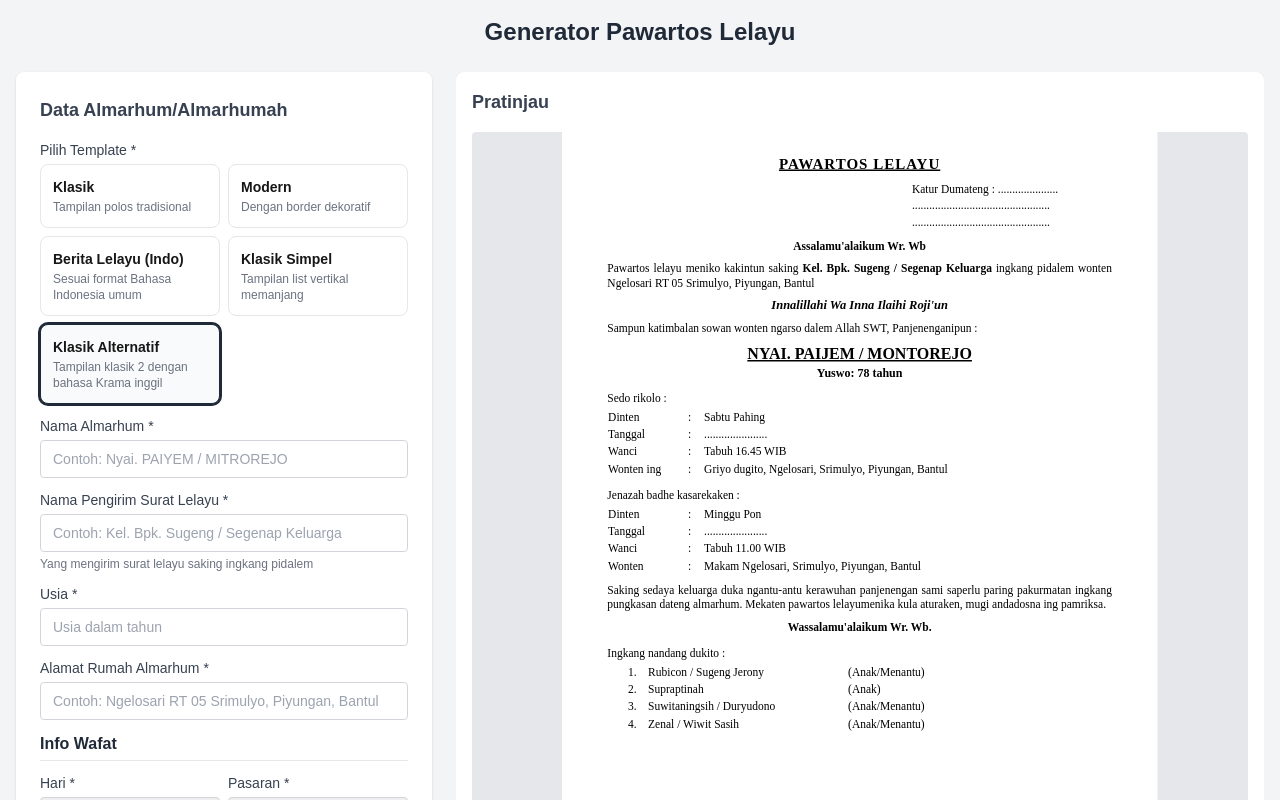
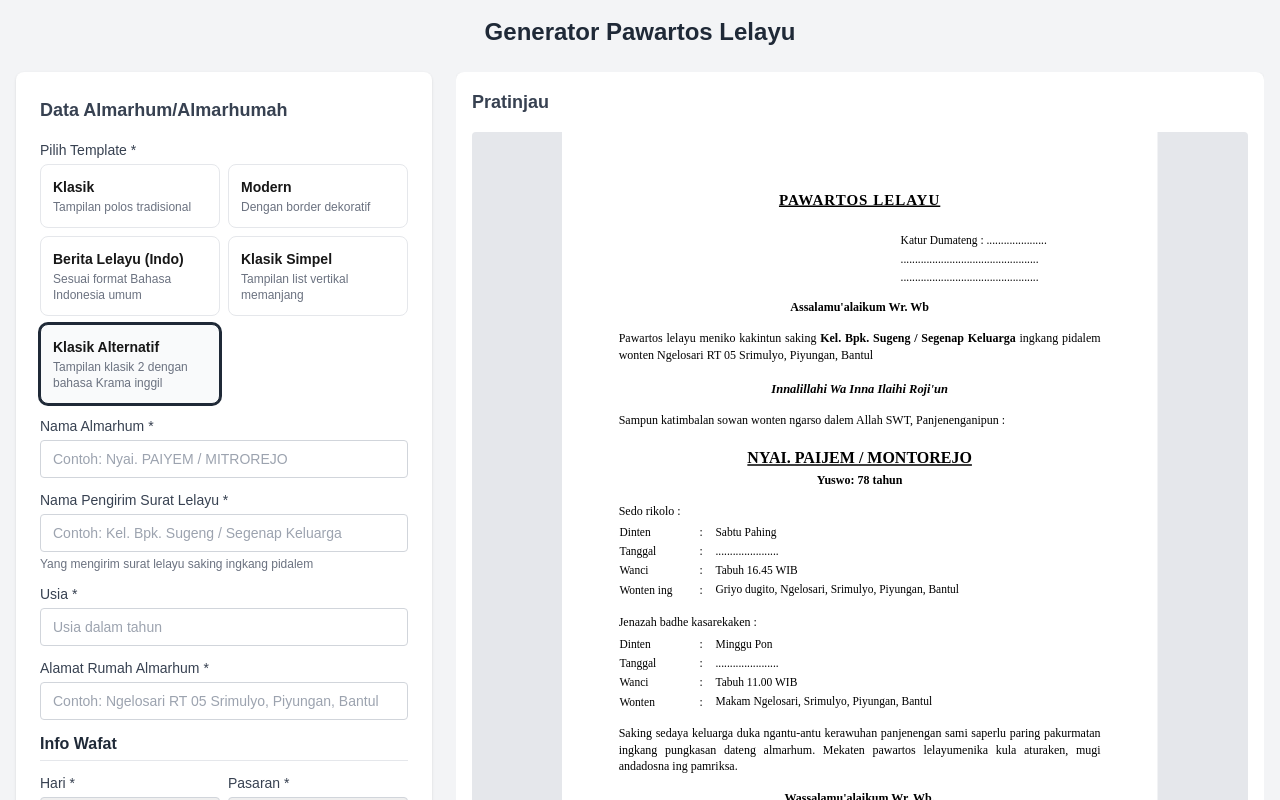
Before and after one commit to ardantus/undangan-lelayu, a Next.js app: page / in a window 1280 px wide. Both pictures are taken after a click on the button 130 px from the left and 364 px from the top of the page. Shown: the top 800 px of the page. Built offline with nearby package versions, Linux system fonts and the light colour scheme.

Commit message:
perbaiki jarak

```diff
--- a/src/components/TemplateKlasik2.tsx
+++ b/src/components/TemplateKlasik2.tsx
@@ -26,19 +26,22 @@ export default function TemplateKlasik2({ data, url }: Props) {
             style={{
                 width: "210mm",
                 height: "297mm",
-                padding: "8mm 16mm 8mm 16mm",
+                padding: "20mm 20mm",
                 boxSizing: "border-box",
                 fontFamily: "'Times New Roman', Times, serif",
-                fontSize: "11.5pt",
-                lineHeight: "1.25",
+                fontSize: "12pt",
+                lineHeight: "1.4",
                 color: "#000",
                 background: "#fff",
                 position: "relative",
                 overflow: "hidden",
+                display: "flex",
+                flexDirection: "column",
+                justifyContent: "space-between",
             }}
         >
             {/* ===== HEADER ===== */}
-            <div style={{ textAlign: "center", marginBottom: "8pt" }}>
+            <div style={{ textAlign: "center", marginBottom: 0 }}>
                 <h1
                     style={{
                         fontSize: "15pt",
@@ -53,7 +56,7 @@ export default function TemplateKlasik2({ data, url }: Props) {
             </div>
 
             {/* Katur Dumatheng */}
-            <div style={{ marginBottom: "10pt", fontSize: "11.5pt", display: "flex", justifyContent: "flex-end" }}>
+            <div style={{ marginBottom: 0, fontSize: "11.5pt", display: "flex", justifyContent: "flex-end" }}>
                 <div style={{ width: "200pt" }}>
                     <p style={{ margin: "0 0 2pt 0" }}>Katur Dumateng : .....................</p>
                     <p style={{ margin: "2pt 0 2pt 0" }}>................................................</p>
@@ -62,12 +65,12 @@ export default function TemplateKlasik2({ data, url }: Props) {
             </div>
 
             {/* ===== SALAM ======= */}
-            <div style={{ textAlign: "center", marginBottom: "8pt", fontWeight: "bold" }}>
+            <div style={{ textAlign: "center", marginBottom: 0, fontWeight: "bold" }}>
                 Assalamu&apos;alaikum Wr. Wb
             </div>
 
             {/* ===== PARAGRAF PEMBUKA ======= */}
-            <div style={{ marginBottom: "8pt" }}>
+            <div style={{ marginBottom: 0 }}>
                 <p style={{ margin: "0 0 2pt 0", textAlign: "justify" }}>
                     Pawartos lelayu meniko kakintun saking{" "}
                     {data.namaPengirim ? (
@@ -86,7 +89,7 @@ export default function TemplateKlasik2({ data, url }: Props) {
             </div>
 
             {/* ===== INNALILLAHI ===== */}
-            <div style={{ textAlign: "center", marginBottom: "8pt" }}>
+            <div style={{ textAlign: "center", marginBottom: 0 }}>
                 <h2 style={{
                     fontSize: "12.5pt",
                     fontWeight: "bold",
@@ -97,14 +100,14 @@ export default function TemplateKlasik2({ data, url }: Props) {
                 </h2>
             </div>
 
-            <div style={{ marginBottom: "8pt" }}>
+            <div style={{ marginBottom: 0 }}>
                 <p style={{ margin: "0 0 4pt 0" }}>
                     Sampun katimbalan sowan wonten ngarso dalem Allah SWT, Panjenenganipun :
                 </p>
             </div>
 
             {/* ===== NAMA ALMARHUM ===== */}
-            <div style={{ textAlign: "center", marginBottom: "10pt" }}>
+            <div style={{ textAlign: "center", marginBottom: 0 }}>
                 <h2
                     style={{
                         fontSize: "16pt",
@@ -122,7 +125,7 @@ export default function TemplateKlasik2({ data, url }: Props) {
             </div>
 
             {/* ===== SEDO RIKOLO ===== */}
-            <div style={{ marginBottom: "8pt" }}>
+            <div style={{ marginBottom: 0 }}>
                 <p style={{ margin: "0 0 4pt 0" }}>Sedo rikolo :</p>
                 <table style={{ marginLeft: "0", fontSize: "11.5pt", width: "100%" }}>
                     <tbody>
@@ -155,7 +158,7 @@ export default function TemplateKlasik2({ data, url }: Props) {
             </div>
 
             {/* ===== PEMAKAMAN ===== */}
-            <div style={{ marginBottom: "8pt" }}>
+            <div style={{ marginBottom: 0 }}>
                 <p style={{ margin: "0 0 4pt 0" }}>Jenazah badhe kasarekaken :</p>
                 <table style={{ marginLeft: "0", fontSize: "11.5pt", width: "100%" }}>
                     <tbody>
@@ -188,17 +191,17 @@ export default function TemplateKlasik2({ data, url }: Props) {
             </div>
 
             {/* ===== PARAGRAF PENUTUP ===== */}
-            <p style={{ margin: "0 0 8pt 0", textAlign: "justify" }}>
+            <p style={{ margin: 0, textAlign: "justify" }}>
                 Saking sedaya keluarga duka ngantu-antu kerawuhan panjenengan sami saperlu paring pakurmatan ingkang pungkasan dateng almarhum. Mekaten pawartos lelayumenika kula aturaken, mugi andadosna ing pamriksa.
             </p>
 
             {/* ===== SALAM PENUTUP ===== */}
-            <div style={{ textAlign: "center", marginBottom: "12pt", fontWeight: "bold" }}>
+            <div style={{ textAlign: "center", marginBottom: 0, fontWeight: "bold" }}>
                 Wassalamu&apos;alaikum Wr. Wb.
             </div>
 
             {/* ===== DAFTAR KELUARGA ===== */}
-            <div style={{ marginTop: "0" }}>
+            <div style={{ marginTop: "0", marginBottom: 0 }}>
                 <p style={{ margin: "0 0 4pt 0" }}>Ingkang nandang dukito :</p>
                 {data.keluarga && data.keluarga.length > 0 ? (
                     <table style={{ fontSize: "11.5pt", width: "100%", marginLeft: "20pt" }}>
--- a/src/components/TemplateSimpel.tsx
+++ b/src/components/TemplateSimpel.tsx
@@ -26,19 +26,22 @@ export default function TemplateSimpel({ data, url }: Props) {
             style={{
                 width: "210mm",
                 height: "297mm",
-                padding: "8mm 16mm 8mm 16mm",
+                padding: "20mm 20mm",
                 boxSizing: "border-box",
                 fontFamily: "'Times New Roman', Times, serif",
-                fontSize: "11.5pt",
-                lineHeight: "1.25",
+                fontSize: "12pt",
+                lineHeight: "1.4",
                 color: "#000",
                 background: "#fff",
                 position: "relative",
                 overflow: "hidden",
+                display: "flex",
+                flexDirection: "column",
+                justifyContent: "space-between",
             }}
         >
             {/* ===== HEADER ===== */}
-            <div style={{ textAlign: "center", marginBottom: "8pt" }}>
+            <div style={{ textAlign: "center", marginBottom: 0 }}>
                 <h1
                     style={{
                         fontSize: "15pt",
@@ -52,7 +55,7 @@ export default function TemplateSimpel({ data, url }: Props) {
             </div>
 
             {/* Katur Dumatheng */}
-            <div style={{ marginBottom: "10pt", fontSize: "11.5pt" }}>
+            <div style={{ marginBottom: 0, fontSize: "11.5pt" }}>
                 <p style={{ margin: "0 0 4pt 0" }}>Katur Dumatheng</p>
                 <div style={{ display: "flex", marginBottom: "2pt" }}>
                     <div style={{ width: "80pt" }}>Bapak / Ibu</div>
@@ -65,7 +68,7 @@ export default function TemplateSimpel({ data, url }: Props) {
             </div>
 
             {/* ===== INNALILLAHI ===== */}
-            <div style={{ textAlign: "center", marginBottom: "8pt" }}>
+            <div style={{ textAlign: "center", marginBottom: 0 }}>
                 <h2 style={{
                     fontSize: "12pt",
                     fontWeight: "bold",
@@ -76,7 +79,7 @@ export default function TemplateSimpel({ data, url }: Props) {
             </div>
 
             {/* ===== SALAM & PEMBUKA ===== */}
-            <div style={{ marginBottom: "8pt" }}>
+            <div style={{ marginBottom: 0 }}>
                 <p style={{ margin: "0 0 4pt 0", fontWeight: "bold" }}>
                     Assalamu&apos;alaikum Wr. Wb.
                 </p>
@@ -86,7 +89,7 @@ export default function TemplateSimpel({ data, url }: Props) {
             </div>
 
             {/* ===== NAMA ALMARHUM ===== */}
-            <div style={{ textAlign: "center", marginBottom: "10pt" }}>
+            <div style={{ textAlign: "center", marginBottom: 0 }}>
                 <h2
                     style={{
                         fontSize: "16pt",
@@ -103,14 +106,14 @@ export default function TemplateSimpel({ data, url }: Props) {
             </div>
 
             {/* ===== INGKANG PIDALEM ===== */}
-            <div style={{ marginBottom: "8pt" }}>
+            <div style={{ marginBottom: 0 }}>
                 <p style={{ margin: 0 }}>
                     Ingkang Pidalem Wonten Ing : {data.alamatRumah || "................................................"}
                 </p>
             </div>
 
             {/* ===== SEDO RIKOLO ===== */}
-            <div style={{ marginBottom: "8pt" }}>
+            <div style={{ marginBottom: 0 }}>
                 <p style={{ margin: "0 0 4pt 0", fontWeight: "bold" }}>Sedo Rikolo,</p>
                 <table style={{ marginLeft: "0", fontSize: "11.5pt", width: "100%" }}>
                     <tbody>
@@ -143,7 +146,7 @@ export default function TemplateSimpel({ data, url }: Props) {
             </div>
 
             {/* ===== PEMAKAMAN ===== */}
-            <div style={{ marginBottom: "8pt" }}>
+            <div style={{ marginBottom: 0 }}>
                 <p style={{ margin: "0 0 4pt 0", fontWeight: "bold" }}>Jenazah Bade Kasareaken,</p>
                 <table style={{ marginLeft: "0", fontSize: "11.5pt", width: "100%" }}>
                     <tbody>
@@ -171,17 +174,17 @@ export default function TemplateSimpel({ data, url }: Props) {
             </div>
 
             {/* ===== PARAGRAF PENUTUP ===== */}
-            <p style={{ margin: "0 0 8pt 0", textAlign: "left" }}>
+            <p style={{ margin: 0, textAlign: "left" }}>
                 Dumateng sanak kadang mitro pitepangan mugi pawartos lelayu puniko andadosno ing pamrikso.
             </p>
 
             {/* ===== SALAM PENUTUP ===== */}
-            <p style={{ margin: "0 0 8pt 0", fontWeight: "bold", textAlign: "left" }}>
+            <p style={{ margin: 0, fontWeight: "bold", textAlign: "left" }}>
                 Wassalamu&apos;alaikum Wr. Wb.
             </p>
 
             {/* ===== DAFTAR KELUARGA ===== */}
-            <div style={{ marginTop: "0" }}>
+            <div style={{ marginTop: "0", marginBottom: 0 }}>
                 <p style={{ margin: "0 0 4pt 0", fontWeight: "bold" }}>Panadhang duhkito :</p>
                 {data.keluarga && data.keluarga.length > 0 ? (
                     <table style={{ fontSize: "11.5pt", width: "100%", marginLeft: "12pt" }}>
```
